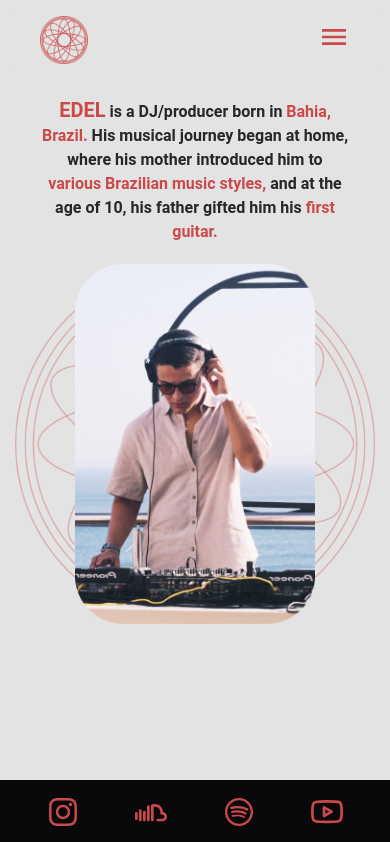
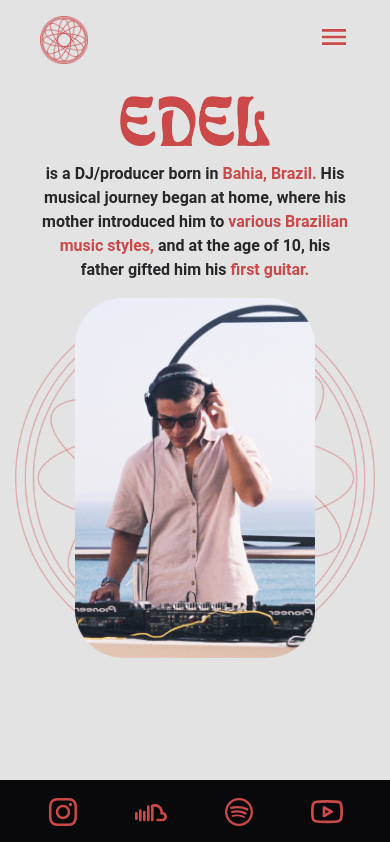
Before and after one commit to jvictordev1/edelmuzik-landing, a React (Vite) app: page /about in a window 390 px wide. Shown: the top 842 px of the page. Built offline with nearby package versions, Linux system fonts and the light colour scheme.

Commit message:
fix: responsiveness

```diff
--- a/src/routes/aboutPage/page.tsx
+++ b/src/routes/aboutPage/page.tsx
@@ -46,7 +46,7 @@ export default function AboutPage() {
     },
   };
   const pClass =
-    "lg:w-[800px] md:w-[530px] w-[80%] text-center lg:text-2xl text-md text-zinc-800";
+    "lg:w-[800px] md:w-[530px] w-[80%] text-center lg:text-2xl md:text-xl text-md text-zinc-800";
   const imgClass = "lg:max-w-sm md:max-w-80 max-w-60";
   const scrollRef = useRef(null);
   return (
@@ -62,12 +62,13 @@ export default function AboutPage() {
             whileInView="visible"
             viewport={{ once: true, root: scrollRef }}
             variants={sectionVariants}
-            className="flex justify-center flex-col items-center gap-5"
+            className="flex justify-center flex-col items-center gap-4"
           >
+            <img
+              className="min-[800px]:w-[250px] w-[150px]"
+              src="/images/edel-lettering.png"
+            />
             <motion.p variants={textVariant} className={pClass}>
-              <span className="text-primary-red lg:text-3xl md:text-2xl text-xl">
-                EDEL
-              </span>{" "}
               is a DJ/producer born in{" "}
               <span className="text-primary-red">Bahia, Brazil.</span> His
               musical journey began at home, where his mother introduced him to{" "}
--- a/src/routes/contactPage/index.tsx
+++ b/src/routes/contactPage/index.tsx
@@ -104,7 +104,7 @@ export default function ContactPage() {
             className="flex flex-col min-[850px]:gap-20 gap-8"
           >
             <div className="max-w-[470px]">
-              <h1 className="xl:text-7xl min-[850px]:text-6xl text-3xl font-bold text-white leading-tight">
+              <h1 className="md:text-7xl sm:text-5xl text-3xl font-bold text-white leading-tight">
                 CONTACT FOR <span className="text-primary-red">INQUIRIES</span>{" "}
               </h1>
             </div>
```
Also changed, not shown: public/images/edel-lettering.png (added).
